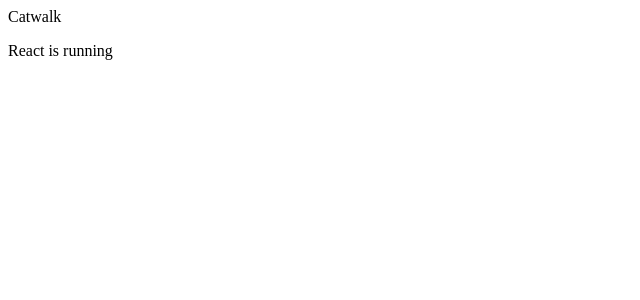
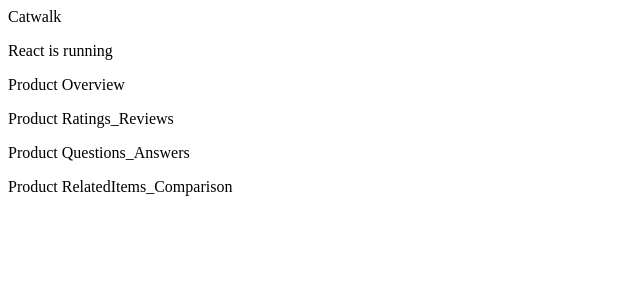
Before and after one commit to chuniversity/CatWalk, a React app: page / in a window 1280 px wide. Shown: the top 300 px of the page, without its empty margins (0-640 px from the left). Built offline with nearby package versions, Linux system fonts and the light colour scheme.

Commit message:
Boilerplate organization: created folders to contain widgets

```diff
--- /dev/null
+++ b/client/src/components/Product_Overview/index.jsx
@@ -0,0 +1,11 @@
+import React from 'react';
+
+const Overview = () => {
+  return (
+    <div>
+      <p>Product Overview</p>
+    </div>
+  )
+};
+
+export default Overview;
--- /dev/null
+++ b/client/src/components/Questions_Answers/index.jsx
@@ -0,0 +1,11 @@
+import React from 'react';
+
+const Questions_Answers = () => {
+  return (
+    <div>
+      <p>Product Questions_Answers</p>
+    </div>
+  )
+};
+
+export default Questions_Answers;
--- /dev/null
+++ b/client/src/components/Ratings_Reviews/index.jsx
@@ -0,0 +1,11 @@
+import React from 'react';
+
+const Ratings_Reviews = () => {
+  return (
+    <div>
+      <p>Product Ratings_Reviews</p>
+    </div>
+  )
+};
+
+export default Ratings_Reviews;
--- /dev/null
+++ b/client/src/components/RelatedItems_Comparison/index.jsx
@@ -0,0 +1,11 @@
+import React from 'react';
+
+const RelatedItems_Comparison = () => {
+  return (
+    <div>
+      <p>Product RelatedItems_Comparison</p>
+    </div>
+  )
+};
+
+export default RelatedItems_Comparison;
--- a/client/src/components/app.jsx
+++ b/client/src/components/app.jsx
@@ -1,4 +1,8 @@
 import React from 'react';
+import Product_Overview from './Product_Overview/index.jsx';
+import Ratings_Reviews from './Ratings_Reviews/index.jsx';
+import Questions_Answers from './Questions_Answers/index.jsx';
+import RelatedItems_Comparison from './RelatedItems_Comparison/index.jsx';
 
 export default class App extends React.Component {
   constructor () {
@@ -9,6 +13,18 @@ export default class App extends React.Component {
     return (
     <div>
       <p>React is running</p>
+      <div id="Product Overview">
+        <Product_Overview />
+      </div>
+      <div id="Ratings and Reviews">
+        <Ratings_Reviews />
+      </div>
+      <div id="Questions and Answers">
+        <Questions_Answers />
+      </div>
+      <div id="Related Items and Comparison">
+        <RelatedItems_Comparison />
+      </div>
     </div>
     )
   }
```
Also changed, not shown: 1 other file (tests, documents, lock files or other folders).
